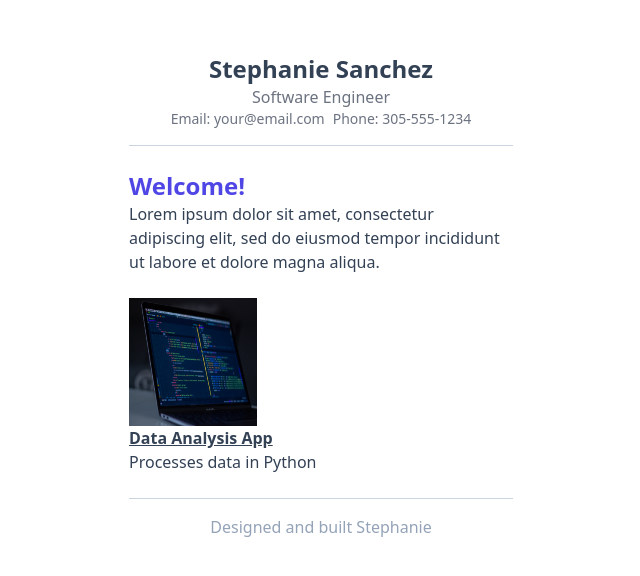
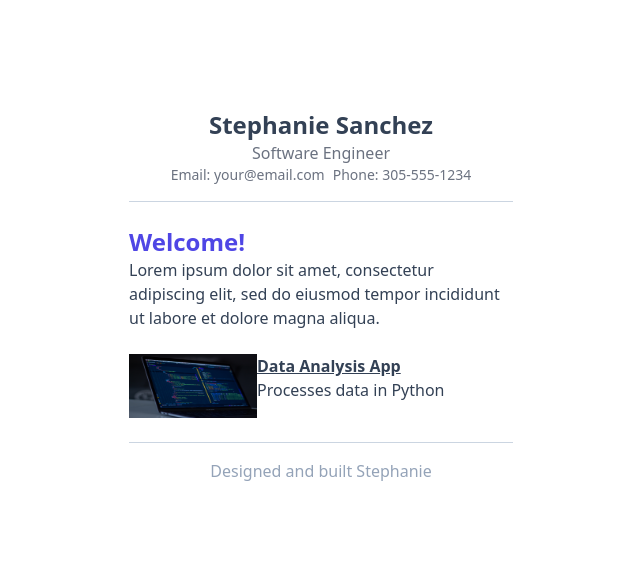
Before and after one commit to StephanieKSanchez/simple-portfolio-site, a Next.js app: page / in a window 1280 px wide. Shown: the part 104-680 px from the top of the page, without its empty margins (319-959 px from the left). Built offline with nearby package versions, Linux system fonts and the light colour scheme.

Commit message:
created flexbox & made pic as a thumbnail type size next to the description

```diff
--- a/components/project-preview.tsx
+++ b/components/project-preview.tsx
@@ -5,14 +5,16 @@ const ProjectPreview = () => {
   const desc: string = "Processes data in Python";
 
   return (
-    <div>
-      <div className="relative w-32 h-32">
+    <div className="flex">
+      <div className="relative w-32 h-16">
         <Image src={"/coding.jpg"} layout="fill" />
       </div>
-      <a href={"/"} className="font-bold underline hover:text-indigo-600">
-        {title}
-      </a>
-      <div>{desc}</div>
+      <div>
+        <a href={"/"} className="font-bold underline hover:text-indigo-600">
+          {title}
+        </a>
+        <div>{desc}</div>
+      </div>
     </div>
   );
 };
```
